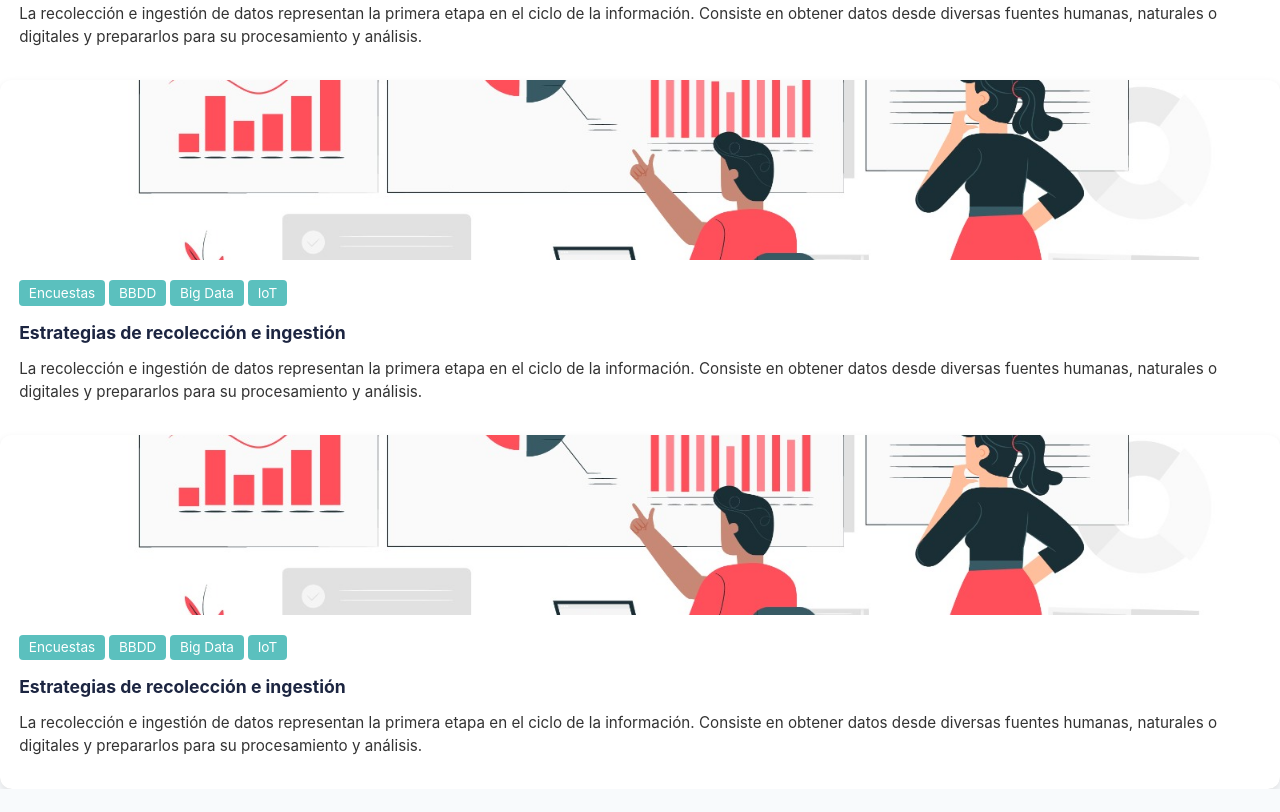
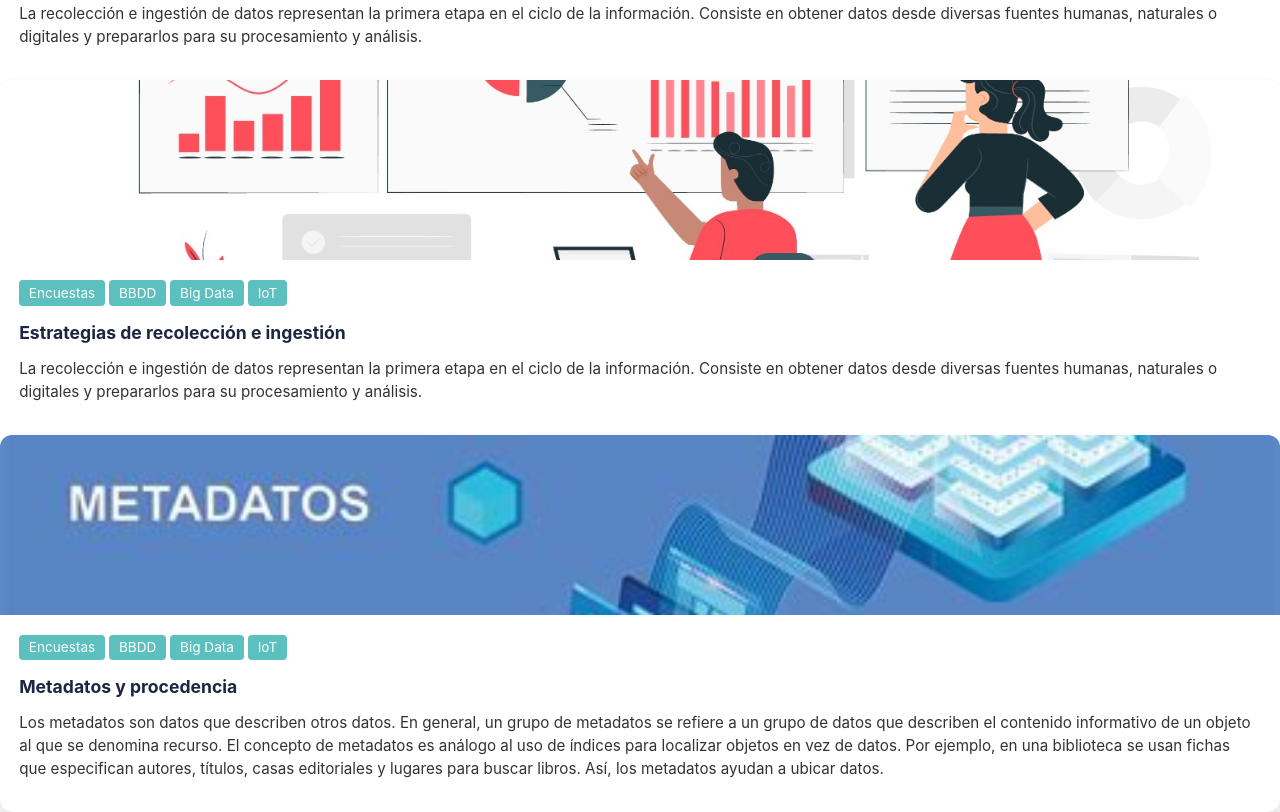
Before and after one commit to Factoria-F5-madrid/data-journey, a plain HTML site: page data-origin/data-origin.html in a window 1280 px wide. Shown: the part 629-1441 px from the top of the page. Before the commit the page ends 1418 px from the top, so only its background shows below. Drawn offline with Linux system fonts and the light colour scheme.

Commit message:
feature: he cambiado la parte de metadatos y procedencia y su foto

```diff
--- a/data-origin/data-origin.html
+++ b/data-origin/data-origin.html
@@ -52,15 +52,15 @@
         <!--Aquí finaliza mi card-->
         <!--Tarjeta de Rocio-->
         <div class="origin-card">
-            <img src="../assets/data-origin/recoleccion.jpeg" alt="recoleccion" />
+            <img src="../assets/data-origin/metadatos.jpeg" alt="metadatos" />
                 <div class="card-content">
                     <span class="year">Encuestas</span>
                     <span class="year">BBDD</span>
                     <span class="year">Big Data</span>
                     <span class="year">IoT</span>
-                    <h3>Estrategias de recolección e ingestión</h3>
+                    <h3>Metadatos y procedencia</h3>
                     <p>
-                    La recolección e ingestión de datos representan la primera etapa en el ciclo de la información. Consiste en obtener datos desde diversas fuentes humanas, naturales o digitales y prepararlos para su procesamiento y análisis.
+                    Los metadatos son datos que describen otros datos. En general, un grupo de metadatos se refiere a un grupo de datos que describen el contenido informativo de un objeto al que se denomina recurso. El concepto de metadatos es análogo al uso de índices para localizar objetos en vez de datos. Por ejemplo, en una biblioteca se usan fichas que especifican autores, títulos, casas editoriales y lugares para buscar libros. Así, los metadatos ayudan a ubicar datos.
                     </p>
             </div>
         <!--Aquí finaliza mi card-->
```
Also changed, not shown: assets/data-origin/metadatos.jpeg (added).
